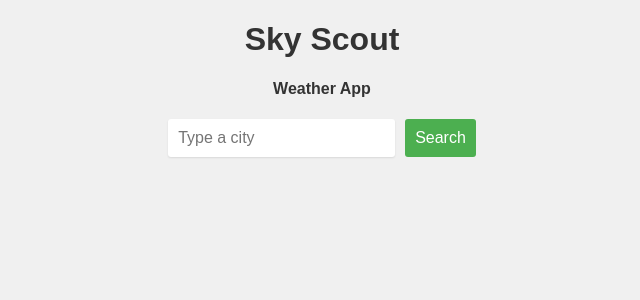
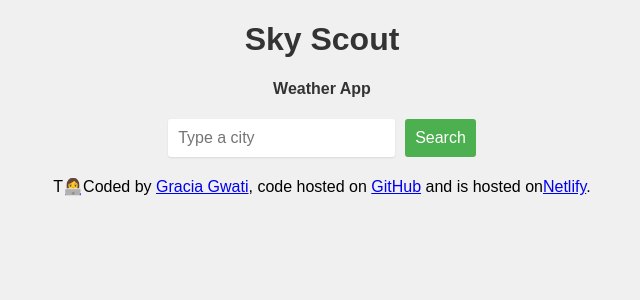
Before and after one commit to Gracia-Gwati/react-search, a React (Create React App) app: page / in a window 1280 px wide. Shown: the top 300 px of the page, without its empty margins (318-958 px from the left). Built offline with nearby package versions, Linux system fonts and the light colour scheme.

Commit message:
Added footer

```diff
--- a/src/App.js
+++ b/src/App.js
@@ -33,6 +33,21 @@ export default function App() {
       <h4>Weather App</h4>
       <City handleSubmit={handleSubmit} updateCity={setCity} />
       {loaded && <Weather weather={weather} />}
+      <footer>
+        <center>
+          <p>
+            T👩‍💻Coded by{" "}
+            <a href="https://github.com/Gracia-Gwati">Gracia Gwati</a>, code
+            hosted on{" "}
+            <a href="https://github.com/Gracia-Gwati/react-search">GitHub</a>{" "}
+            and is hosted on
+            <a href="https://gracia-react-search-first-attempt.netlify.app/">
+              Netlify
+            </a>
+            .
+          </p>
+        </center>
+      </footer>
     </div>
   );
 }
```
